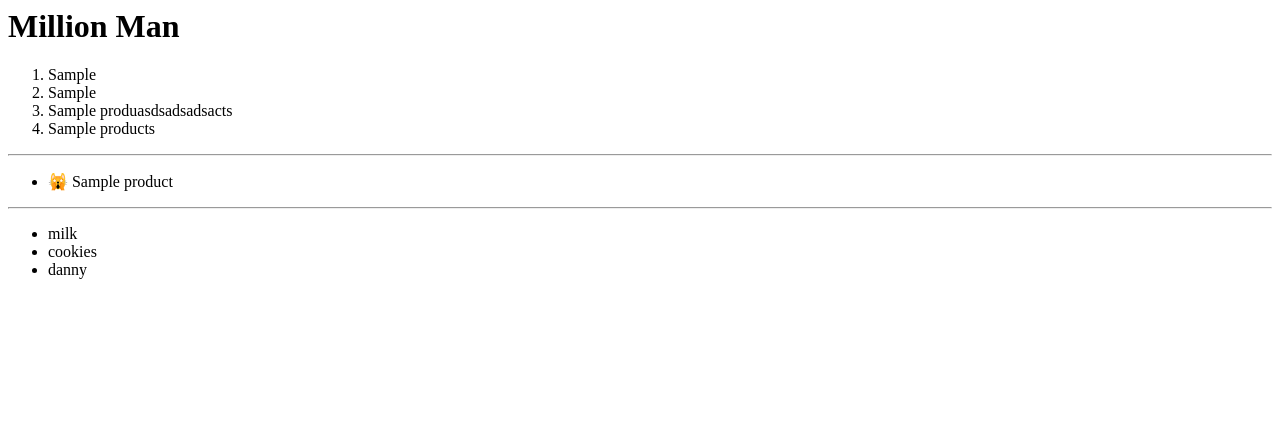
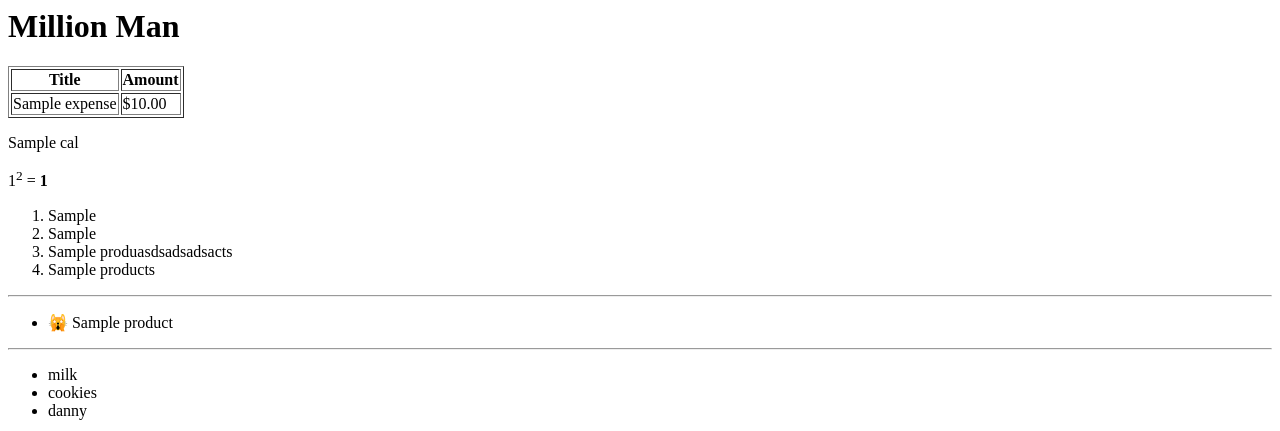
Before and after one commit to nonZero/MillionMan, a Django app: template expenses/templates/expenses/expense_list.html in a window 1280 px wide. Shown: the top 431 px of the page. Run offline with Django 4.2, Linux system fonts and the light colour scheme; tables that the repository leaves empty hold one stand-in row (values such as "Sample post"); the template is opened without the code that fills it: values that come from a table or form of the project are taken from there, most other values are stand-ins (such as "Sample title", 1, 10 or a date in 2020).

Commit message:
WIP templates

```diff
--- a/expenses/templates/expenses/expense_list.html
+++ b/expenses/templates/expenses/expense_list.html
@@ -1,4 +1,32 @@
 <h1>Million Man</h1>
+
+<table border="1">
+    <thead>
+    <tr>
+        <th>Title</th>
+        <th>Amount</th>
+    </tr>
+    </thead>
+    {% for object in object_list %}
+        <tr>
+            <td>{{ object.title }}</td>
+            <td>${{ object.amount }}</td>
+        </tr>
+    {% endfor %}
+</table>
+
+<p>
+    {{ cal|safe }}
+</p>
+
+<p>
+    {% for a,b in nums %}
+        {{ a }}<sup>2</sup> = <b>{{ b }}</b>
+        {% if not forloop.last %}
+            ∫
+        {% endif %}
+    {% endfor %}
+</p>
 
 <ol>
     <li>{{ foo19 }}</li>
```
Also changed, not shown: expenses/views.py (+8 -0 lines).
